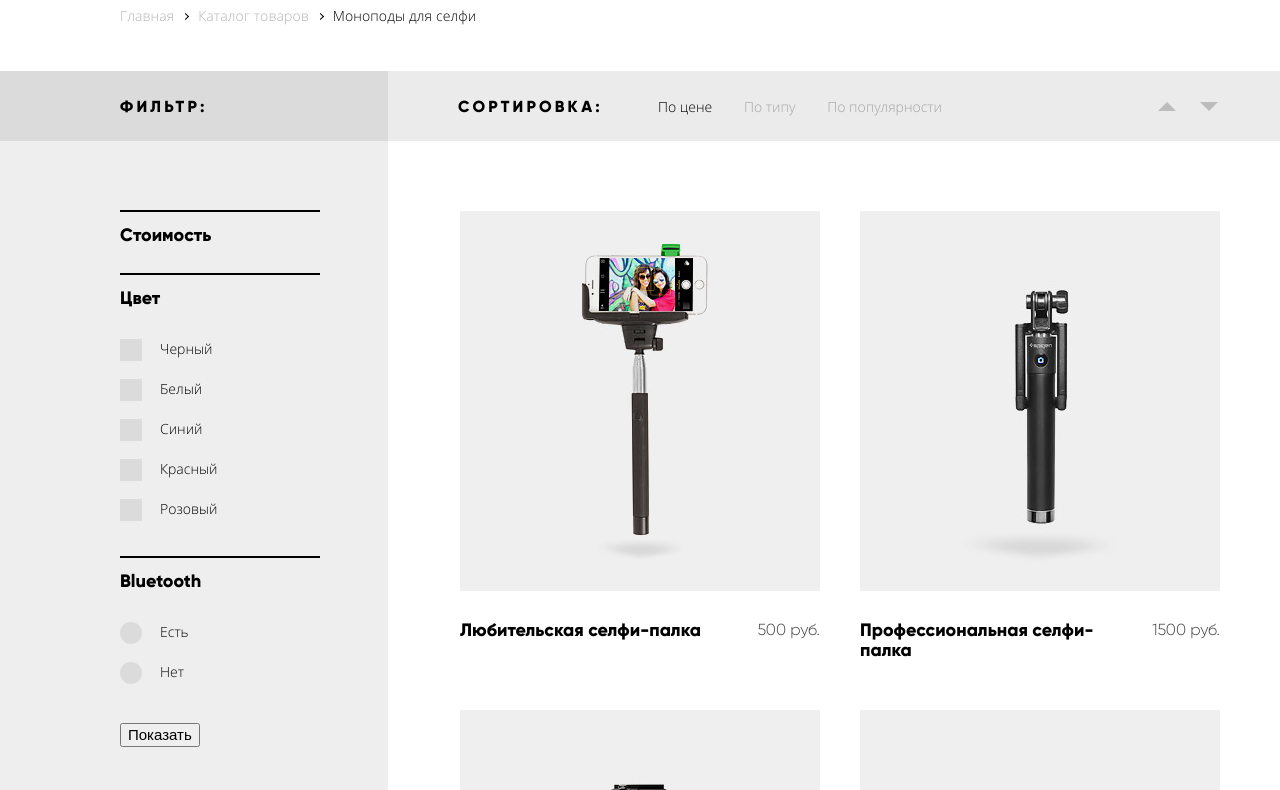
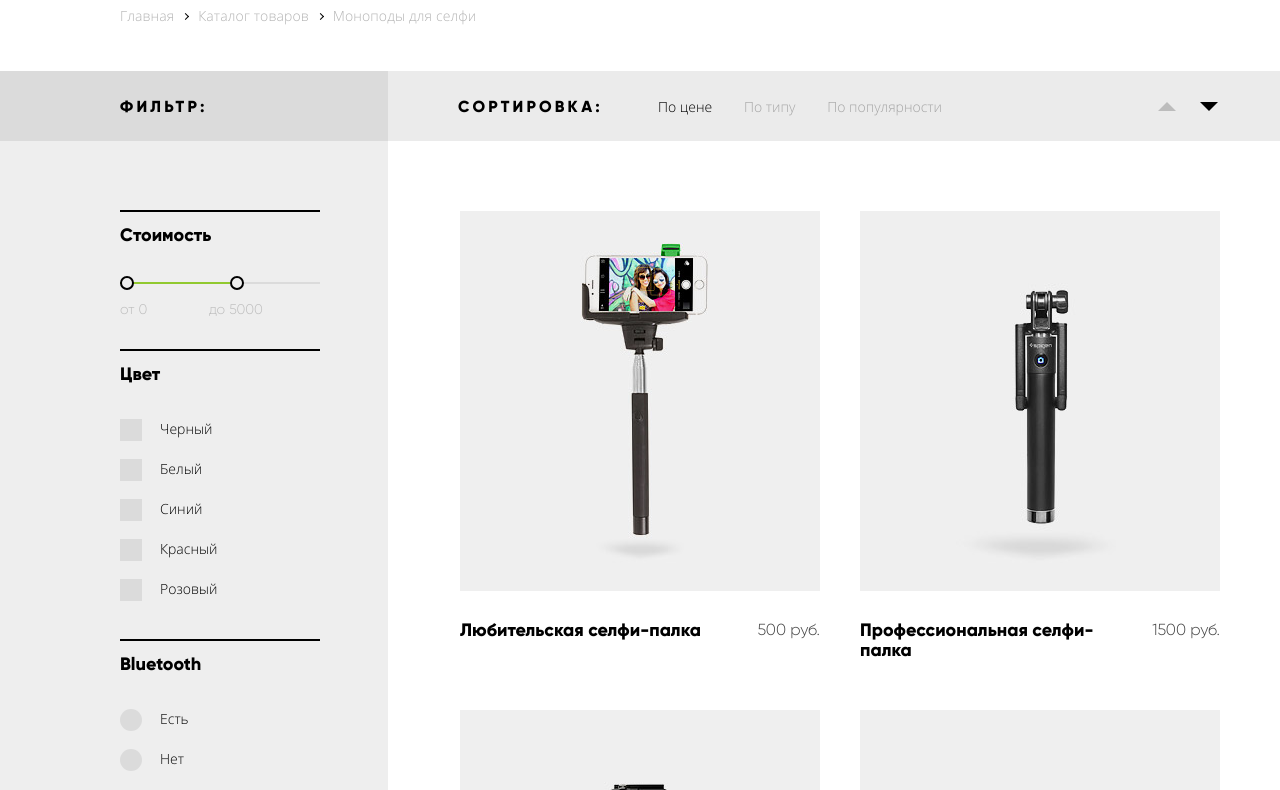
Before and after one commit to delmonto/242071-device, a plain HTML site: page inner.html in a window 1280 px wide. Shown: the part 331-1121 px from the top of the page. Drawn offline with Linux system fonts and the light colour scheme; files whose address does not match are found by name.

Commit message:
Дополнительные правки
Не работает только фильтр

```diff
--- a/css/style.css
+++ b/css/style.css
@@ -134,7 +134,14 @@ h3 {
   padding-left: 30px;
   outline: none;
   border: none;
+}
 
+.search-input::-webkit-input-placeholder {
+  color: rgba(0, 0, 0, 0.3);
+}
+
+.search-input:hover::-webkit-input-placeholder {
+  color: rgba(0, 0, 0, 0.6);
 }
 
 .header-middle-nav {
@@ -281,7 +288,7 @@ h3 {
   display: inline-block;
   margin-bottom: 40px;
   font-size: 14px;
-  color: rgba(0, 0, 0, 1);
+  color: rgba(0, 0, 0, 0.3);
   text-decoration: none;
 }
 
@@ -477,6 +484,10 @@ h3 {
   border-right-color: transparent;
 }
 
+.sort-arrow.active {
+  border-top-color: #000000;
+}
+
 .sort-direction-up {
   left: 0;
   top: -5px;
@@ -507,7 +518,7 @@ h3 {
 .form-item {
   border-top: 2px solid #000000;
   padding-top: 8px;
-  padding-bottom: 22px;
+  padding-bottom: 25px;
 
   font-family: "Open Sans Light", "Arial", serif;
   font-size: 14px;
@@ -515,14 +526,14 @@ h3 {
 }
 
 .form-item h3 {
-  margin: 0;
+  margin-top: 0;
+  margin-bottom: 25px;
 }
 
 .form-color-list {
   list-style: none;
   margin: 0;
   padding-left: 0;
-  padding-top: 20px;
 }
 
 .form-color-list li {
@@ -549,7 +560,6 @@ h3 {
   list-style: none;
   margin: 0;
   padding-left: 0;
-  padding-top: 20px;
 }
 
 .form-bluetooth-list li {
@@ -909,6 +919,25 @@ h3 {
   float: right;
 }
 
+.pagination-button {
+  display: inline-block;
+  width: 4px;
+  height: 4px;
+  margin-right: 21px;
+  vertical-align: middle;
+
+  border: 3px solid rgba(0, 0, 0, 0.3);
+  border-radius: 50%;
+}
+
+.pagination-button:last-child {
+  margin-right: 0px;
+}
+
+.pagination-button.active {
+  border: 3px solid rgba(0, 0, 0, 1);
+}
+
 .slider-heading {
   position: relative;
   margin-top: 35px;
@@ -980,6 +1009,17 @@ h3 {
 
 .button:active {
   color: rgba(0, 0, 0, 0.3);
+}
+
+.form-btn {
+	border: none;
+	background-color: transparent;
+	outline: none;
+  cursor: pointer;
+}
+
+.form-btn:hover {
+  background-color: #f0c52e;
 }
 
 .description {
@@ -1139,7 +1179,8 @@ h3 {
   z-index: -1;
   display: block;
   width: 100%;
-  height: calc(100% - 31px);
+  /*height: calc(100% - 31px);*/
+  height: 290px;
   background-color: #e5e5e5;
 }
 
@@ -1181,7 +1222,7 @@ h3 {
 }
 
 .vive:hover {
-	background-image: url("../img/logo-4.-hover.jpg");
+	background-image: url("../img/logo-4-hover.jpg");
 }
 
 .about-us-text {
@@ -1224,3 +1265,74 @@ h3 {
 .map {
   margin-bottom: 60px;
 }
+
+.range-controls {
+	position: relative;
+	padding-top: 7px;
+}
+
+.range-controls .scale {
+	height: 2px;
+	background-color: #dbdbdb;
+}
+
+.range-controls .bar {
+	width: 55%;
+	height: 2px;
+	background-color: #91c92f;
+}
+
+.range-controls .toggle {
+	position: absolute;
+	top: 1px;
+	width: 10px;
+	height: 10px;
+	background-color: #eeeeee;
+	border: 2px solid #000;
+	border-radius: 50%;
+	cursor: pointer;
+}
+
+.range-controls .toggle:active {
+  width: 8px;
+  height: 8px;
+	background-color: #91c92f;
+  border-width: 3px;
+	border-color: #fff;
+	box-shadow: 0 2px 4px #000;
+}
+
+.range-controls .toggle-min {
+	left: 0;
+}
+
+.range-controls .toggle-max {
+	left: 110px;
+}
+
+.range-price label {
+	position: relative;
+
+	display: inline-block;
+	width: 85px;
+	margin-top: 10px;
+	vertical-align: top;
+
+	font-size: 14px;
+	font-family: "Gilroy Light", "Arial", sans-serif;
+
+  color: #bebebe;
+}
+
+.range-price input {
+	width: 50px;
+	margin-left: 4px;
+	padding: 0;
+  font-size: 14px;
+  font-family: "Gilroy Light", "Arial", sans-serif;
+	background-color: transparent;
+	border: none;
+	outline: none;
+
+	color: #bebebe;
+}
--- a/inner.html
+++ b/inner.html
@@ -100,7 +100,16 @@
           <form method="get">
             <div class="form-item">
               <h3>Стоимость</h3>
-              <div class="form-price-slider">
+              <div class="range-controls">
+                <div class="scale">
+                  <div class="bar"></div>
+                </div>
+                <div class="toggle toggle-min"></div>
+                <div class="toggle toggle-max"></div>
+              </div>
+              <div class="range-price">
+                <label class="min-price">от<input name="min-price" type="text" value="0"></label>
+                <label class="max-price">до<input name="max-price" type="text" value="5000"></label>
               </div>
             </div>
             <div class="form-item">
@@ -145,7 +154,7 @@
                 </ul>
               </div>
             </div>
-            <input type="submit" class="show-btn" value="Показать">
+            <button class="button form-btn" type="submit">Показать</button>
           </form>
         </div>
         <div class="goods clearfix">
```
Also changed, not shown: index.html (+10 -4 lines).
